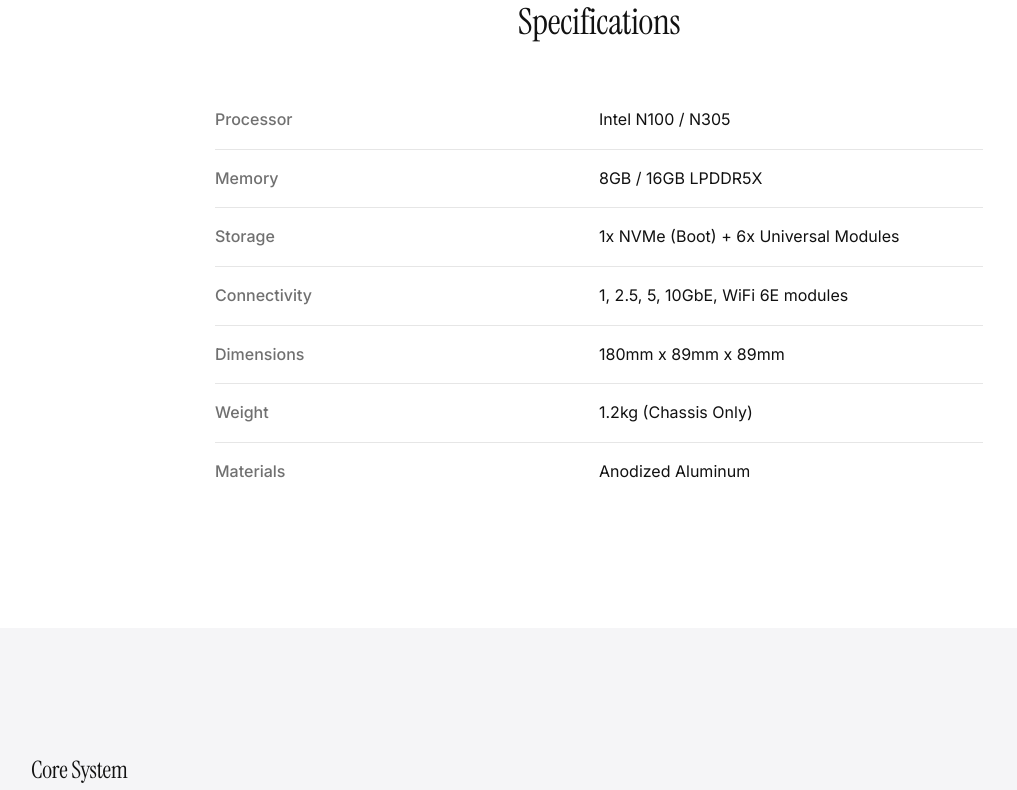
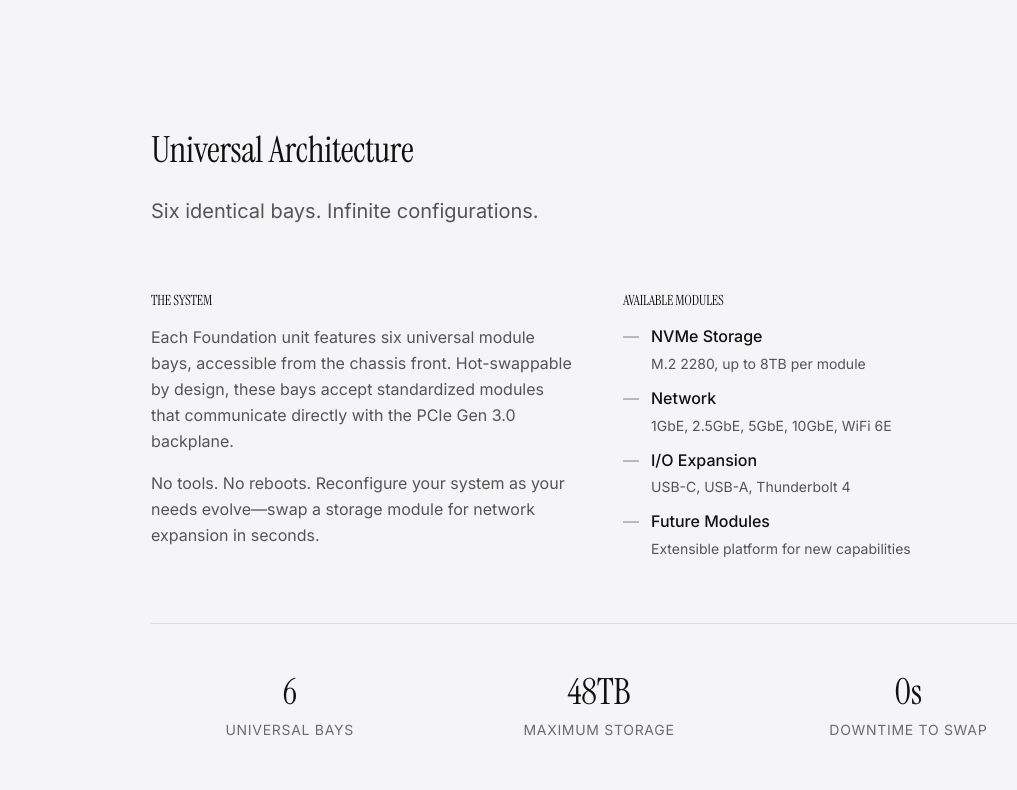
Before and after one commit to grsszne/cornerstonesh, a Next.js app: page /foundation in a window 1280 px wide. Shown: the part 1580-2370 px from the top of the page, without its empty margins (41-1058 px from the left). Built offline with nearby package versions, Linux system fonts and the light colour scheme.

Commit message:
slight text changes

```diff
--- a/src/app/foundation/page.js
+++ b/src/app/foundation/page.js
@@ -69,6 +69,81 @@
                <p className="font-sans text-foreground/70 leading-relaxed">
                  Shipping with CornerstoneOS, a Matter-native environment for total home automation. Local execution ensures your data never leaves the device.
                </p>
+            </div>
+          </div>
+        </section>
+
+        {/* Hardware Modularity */}
+        <section className="bg-muted py-32 mb-32">
+          <div className="container-swiss">
+            <div className="max-w-4xl mx-auto">
+              <h2 className="font-serif text-4xl mb-6 text-foreground">Universal Architecture</h2>
+              <p className="font-sans text-xl text-foreground/70 mb-16 leading-relaxed">
+                Six identical bays. Infinite configurations.
+              </p>
+
+              <div className="grid grid-cols-1 md:grid-cols-2 gap-12 mb-16">
+                <div>
+                  <h3 className="font-sans font-medium text-foreground mb-4 uppercase tracking-wider text-sm">The System</h3>
+                  <p className="font-sans text-foreground/70 leading-relaxed mb-4">
+                    Each Foundation unit features six universal module bays, accessible from the chassis front. Hot-swappable by design, these bays accept standardized modules that communicate directly with the PCIe Gen 3.0 backplane.
+                  </p>
+                  <p className="font-sans text-foreground/70 leading-relaxed">
+                    No tools. No reboots. Reconfigure your system as your needs evolve—swap a storage module for network expansion in seconds.
+                  </p>
+                </div>
+
+                <div>
+                  <h3 className="font-sans font-medium text-foreground mb-4 uppercase tracking-wider text-sm">Available Modules</h3>
+                  <ul className="space-y-3 font-sans text-foreground/70">
+                    <li className="flex items-start">
+                      <span className="text-foreground/40 mr-3">—</span>
+                      <div>
+                        <span className="text-foreground font-medium">NVMe Storage</span>
+                        <span className="block text-sm mt-1">M.2 2280, up to 8TB per module</span>
+                      </div>
+                    </li>
+                    <li className="flex items-start">
+                      <span className="text-foreground/40 mr-3">—</span>
+                      <div>
+                        <span className="text-foreground font-medium">Network</span>
+                        <span className="block text-sm mt-1">1GbE, 2.5GbE, 5GbE, 10GbE, WiFi 6E</span>
+                      </div>
+                    </li>
+                    <li className="flex items-start">
+                      <span className="text-foreground/40 mr-3">—</span>
+                      <div>
+                        <span className="text-foreground font-medium">I/O Expansion</span>
+                        <span className="block text-sm mt-1">USB-C, USB-A, Thunderbolt 4</span>
+                      </div>
+                    </li>
+                    <li className="flex items-start">
+                      <span className="text-foreground/40 mr-3">—</span>
+                      <div>
+                        <span className="text-foreground font-medium">Future Modules</span>
+                        <span className="block text-sm mt-1">Extensible platform for new capabilities</span>
+                      </div>
+                    </li>
+                  </ul>
+                </div>
+              </div>
+
+              <div className="border-t border-foreground/10 pt-12">
+                <div className="grid grid-cols-1 md:grid-cols-3 gap-8 text-center">
+                  <div>
+                    <div className="font-serif text-4xl text-foreground mb-2">6</div>
+                    <div className="font-sans text-sm text-foreground/60 uppercase tracking-wider">Universal Bays</div>
+                  </div>
+                  <div>
+                    <div className="font-serif text-4xl text-foreground mb-2">48TB</div>
+                    <div className="font-sans text-sm text-foreground/60 uppercase tracking-wider">Maximum Storage</div>
+                  </div>
+                  <div>
+                    <div className="font-serif text-4xl text-foreground mb-2">0s</div>
+                    <div className="font-sans text-sm text-foreground/60 uppercase tracking-wider">Downtime to Swap</div>
+                  </div>
+                </div>
+              </div>
             </div>
           </div>
         </section>
```
